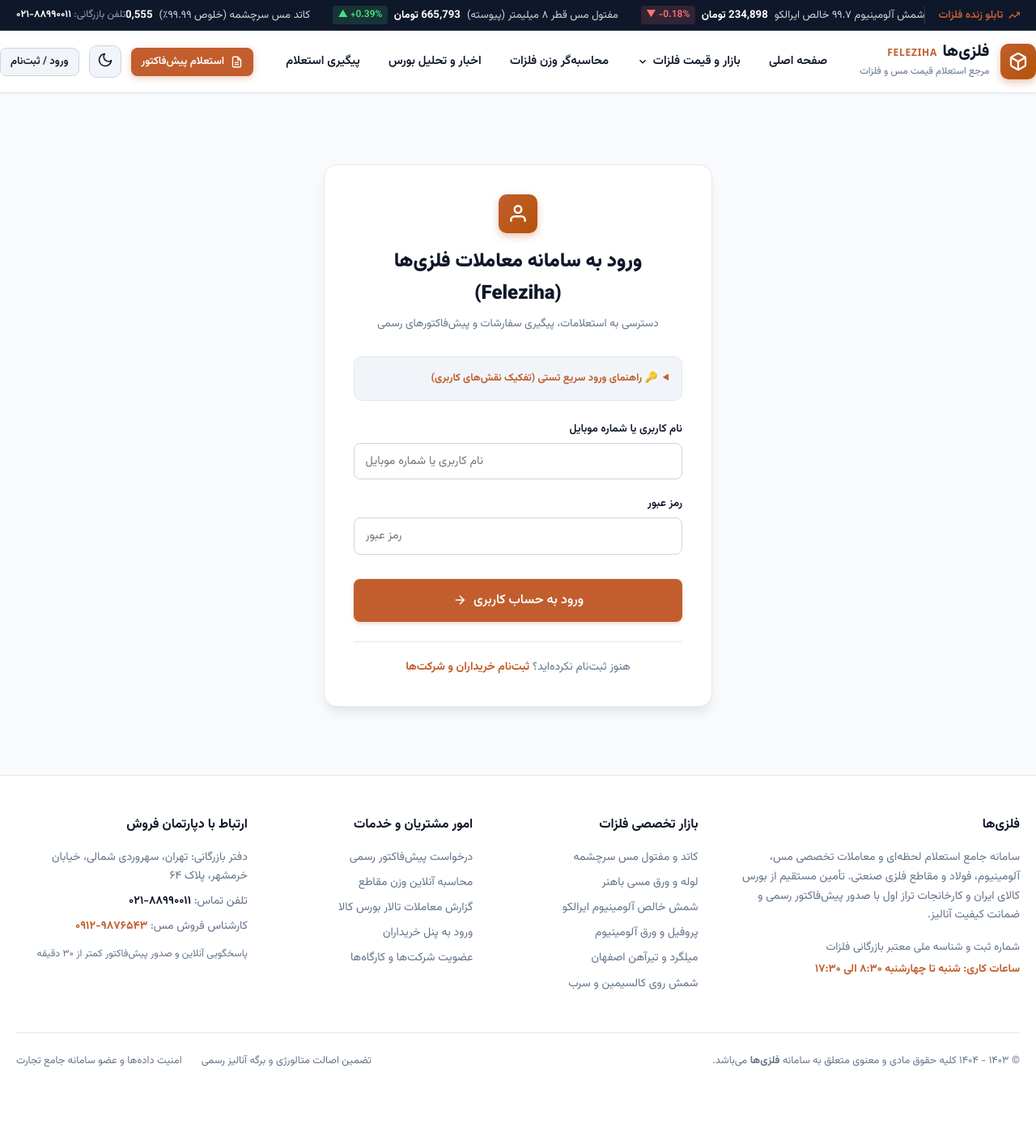
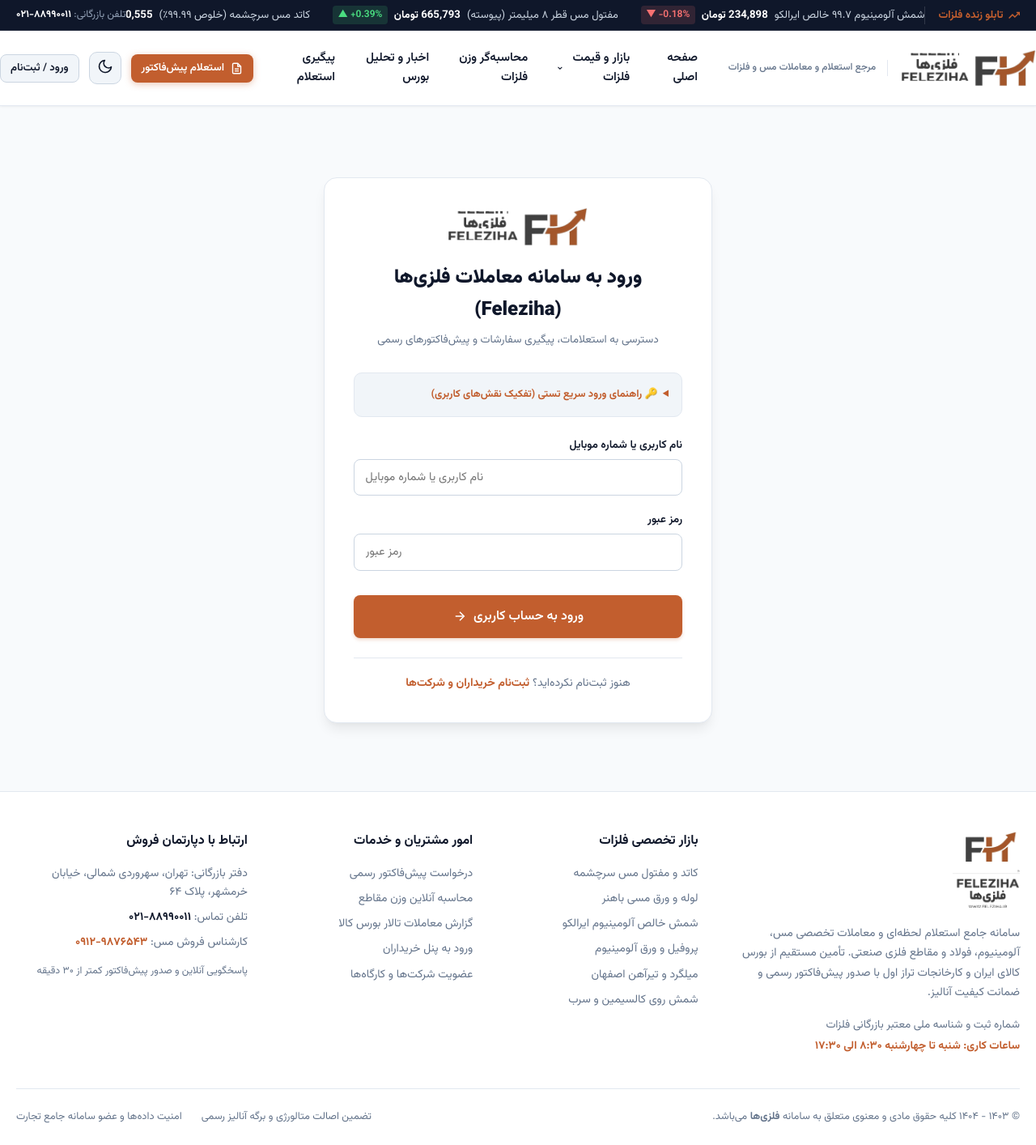
Before and after one commit to emohammadam-lab/feleziha, a Django app: page /accounts/login/ in a window 1280 px wide. Shown: the whole page at 81% size. Before the commit the page ends 1318 px from the top, so only its background shows below. Run offline with Django 4.2, Linux system fonts and the light colour scheme; data comes from the database, SQL or seed files in the repository; both versions use the stored data as it was after the commit.

Commit message:
feat: integrate official Feleziha logo, day/night variants, favicon, and footer branding

```diff
--- a/static/css/style.css
+++ b/static/css/style.css
@@ -225,6 +225,66 @@ a {
   display: flex;
   align-items: center;
   gap: 0.85rem;
+  text-decoration: none;
+}
+
+/* Day / Night Logo Switching */
+.logo-day {
+  display: block !important;
+}
+.logo-night {
+  display: none !important;
+}
+
+[data-theme="dark"] .logo-day {
+  display: none !important;
+}
+[data-theme="dark"] .logo-night {
+  display: block !important;
+}
+
+.brand-logo-img {
+  height: 46px;
+  width: auto;
+  max-width: 195px;
+  object-fit: contain;
+  transition: transform 0.2s ease, opacity 0.2s ease;
+}
+
+.brand-wrapper:hover .brand-logo-img {
+  transform: scale(1.02);
+}
+
+.brand-tagline-wrap {
+  border-right: 1px solid var(--border-subtle);
+  padding-right: 0.85rem;
+  margin-right: 0.25rem;
+  display: flex;
+  flex-direction: column;
+  justify-content: center;
+}
+
+.brand-tagline {
+  font-size: 0.75rem;
+  color: var(--text-muted);
+  font-weight: 500;
+  white-space: nowrap;
+}
+
+@media (max-width: 992px) {
+  .brand-tagline-wrap {
+    display: none;
+  }
+  .brand-logo-img {
+    height: 38px;
+  }
+}
+
+.footer-brand-logo {
+  max-height: 95px;
+  width: auto;
+  object-fit: contain;
+  transition: opacity 0.2s ease;
 }
 
 .brand-logo-icon {
--- a/templates/accounts/login.html
+++ b/templates/accounts/login.html
@@ -8,8 +8,9 @@
   <div class="auth-wrapper">
 
     <div style="text-align:center; margin-bottom:1.75rem;">
-      <div class="brand-logo-icon" style="margin:0 auto 1rem; width:48px; height:48px;">
-        <svg width="26" height="26" viewBox="0 0 24 24" fill="none" stroke="currentColor" stroke-width="2.2"><path d="M20 21v-2a4 4 0 0 0-4-4H8a4 4 0 0 0-4 4v2"></path><circle cx="12" cy="7" r="4"></circle></svg>
+      <div style="margin:0 auto 1.25rem; display:flex; justify-content:center;">
+        <img src="{% static 'images/logo-header-day.png' %}" alt="{{ brand_name }}" class="logo-day" style="height:48px; width:auto; object-fit:contain;">
+        <img src="{% static 'images/logo-header-night.png' %}" alt="{{ brand_name }}" class="logo-night" style="height:48px; width:auto; object-fit:contain;">
       </div>
       <h1 style="font-size:1.5rem; font-weight:900; color:var(--text-main); margin-bottom:0.35rem;">
         ورود به سامانه معاملات {{ brand_name }} (Feleziha)
--- a/templates/accounts/register.html
+++ b/templates/accounts/register.html
@@ -8,6 +8,10 @@
   <div class="auth-wrapper" style="max-width:560px;">
 
     <div style="text-align:center; margin-bottom:1.75rem;">
+      <div style="margin:0 auto 1.25rem; display:flex; justify-content:center;">
+        <img src="{% static 'images/logo-header-day.png' %}" alt="{{ brand_name }}" class="logo-day" style="height:48px; width:auto; object-fit:contain;">
+        <img src="{% static 'images/logo-header-night.png' %}" alt="{{ brand_name }}" class="logo-night" style="height:48px; width:auto; object-fit:contain;">
+      </div>
       <h1 style="font-size:1.5rem; font-weight:900; color:var(--text-main); margin-bottom:0.35rem;">
         ثبت‌نام در سامانه معاملات {{ brand_name }} (Feleziha)
       </h1>
--- a/templates/base.html
+++ b/templates/base.html
@@ -18,6 +18,13 @@
   <link rel="preconnect" href="https://fonts.googleapis.com">
   <link rel="preconnect" href="https://fonts.gstatic.com" crossorigin>
   <link href="https://fonts.googleapis.com/css2?family=Vazirmatn:wght@300;400;500;600;700;800;900&display=swap" rel="stylesheet">
+
+  <!-- Favicons -->
+  <link rel="icon" type="image/x-icon" href="{% static 'images/favicon.ico' %}">
+  <link rel="icon" type="image/png" sizes="32x32" href="{% static 'images/favicon-32x32.png' %}">
+  <link rel="icon" type="image/png" sizes="16x16" href="{% static 'images/favicon-16x16.png' %}">
+  <link rel="apple-touch-icon" sizes="180x180" href="{% static 'images/apple-touch-icon.png' %}">
+  <link rel="shortcut icon" href="{% static 'images/favicon.ico' %}">
 
   <!-- CSRF Token for Secure AJAX Requests -->
   <meta name="csrf-token" content="{{ csrf_token }}">
@@ -81,22 +88,12 @@
   <header class="site-header">
     <div class="container header-main">
 
-      <!-- Brand Logo -->
-      <a href="{% url 'market:home' %}" class="brand-wrapper">
-        <div class="brand-logo-icon">
-          <!-- Copper ingot / metal bar icon -->
-          <svg width="24" height="24" viewBox="0 0 24 24" fill="none" stroke="currentColor" stroke-width="2.2" stroke-linecap="round" stroke-linejoin="round">
-            <path d="M21 16V8a2 2 0 0 0-1-1.73l-7-4a2 2 0 0 0-2 0l-7 4A2 2 0 0 0 3 8v8a2 2 0 0 0 1 1.73l7 4a2 2 0 0 0 2 0l7-4A2 2 0 0 0 21 16z"></path>
-            <polyline points="3.27 6.96 12 12.01 20.73 6.96"></polyline>
-            <line x1="12" y1="22.08" x2="12" y2="12"></line>
-          </svg>
-        </div>
-        <div class="brand-text">
-          <div style="display:flex; align-items:baseline; gap:0.4rem;">
-            <h1>{{ brand_name }}</h1>
-            <span style="font-size:0.75rem; color:var(--copper-primary); font-weight:900; letter-spacing:0.75px; font-family:system-ui, -apple-system, sans-serif;">FELEZIHA</span>
-          </div>
-          <span>مرجع استعلام قیمت مس و فلزات</span>
+      <!-- Brand Logo with Day & Night Mode Support -->
+      <a href="{% url 'market:home' %}" class="brand-wrapper" title="{{ brand_name }} (Feleziha)">
+        <img src="{% static 'images/logo-header-day.png' %}" alt="{{ brand_name }} | Feleziha" class="brand-logo-img logo-day">
+        <img src="{% static 'images/logo-header-night.png' %}" alt="{{ brand_name }} | Feleziha" class="brand-logo-img logo-night">
+        <div class="brand-tagline-wrap">
+          <span class="brand-tagline">مرجع استعلام و معاملات مس و فلزات</span>
         </div>
       </a>
 
@@ -224,10 +221,13 @@
     <div class="container">
       <div class="footer-grid">
 
-        <!-- Col 1: About & Trust -->
-        <div class="footer-col">
-          <h4>{{ brand_name }}</h4>
-          <p style="margin-bottom: 1rem; line-height:1.7;">
+        <!-- Col 1: About & Trust with Official Logo (Day & Night) -->
+        <div class="footer-col footer-col-brand">
+          <div class="footer-logo-wrap" style="margin-bottom: 1.25rem;">
+            <img src="{% static 'images/logo-full-day.png' %}" alt="{{ brand_name }} (Feleziha)" class="footer-brand-logo logo-day" style="max-height: 95px; width: auto; object-fit: contain;">
+            <img src="{% static 'images/logo-full-night.png' %}" alt="{{ brand_name }} (Feleziha)" class="footer-brand-logo logo-night" style="max-height: 95px; width: auto; object-fit: contain;">
+          </div>
+          <p style="margin-bottom: 1rem; line-height:1.75; font-size: 0.875rem;">
             سامانه جامع استعلام لحظه‌ای و معاملات تخصصی مس، آلومینیوم، فولاد و مقاطع فلزی صنعتی. تأمین مستقیم از بورس کالای ایران و کارخانجات تراز اول با صدور پیش‌فاکتور رسمی و ضمانت کیفیت آنالیز.
           </p>
           <div style="font-size: 0.85rem;">
--- a/templates/market/proforma_invoice.html
+++ b/templates/market/proforma_invoice.html
@@ -34,9 +34,7 @@
     <!-- Top Header -->
     <div class="invoice-header">
       <div style="display:flex; align-items:center; gap:0.75rem;">
-        <div style="width:48px; height:48px; border-radius:10px; background:#c25e2e; color:#fff; display:flex; align-items:center; justify-content:center; font-weight:900; font-size:1.15rem; letter-spacing:1px;">
-          FZ
-        </div>
+        <img src="{% static 'images/favicon.png' %}" width="48" height="48" alt="Feleziha" style="border-radius:10px; object-fit:contain; box-shadow:0 2px 6px rgba(0,0,0,0.12);">
         <div>
           <h2 style="font-size:1.35rem; font-weight:900; color:#0f172a; margin-bottom:0.15rem;">شرکت بازرگانی فلزی‌ها (تجارت فلزات گستر پارسیان)</h2>
           <span style="font-size:0.8rem; color:#64748b;">سهامی خاص • ثبت شده در سازمان بورس کالا و سامانه تجارت • Feleziha.ir</span>
```
Also changed, not shown: db.sqlite3, static/favicon.ico (added), static/images/apple-touch-icon.png (added), static/images/favicon-16x16.png (added), static/images/favicon-32x32.png (added), static/images/favicon.ico (added), static/images/favicon.png (added), static/images/logo-full-day.png (added), static/images/logo-full-night.png (added), static/images/logo-header-day.png (added), static/images/logo-header-night.png (added), static/images/logo-mark-day.png (added), static/images/logo-mark-night.png (added), static/images/logo-text-day.png (added), 1 more files.
